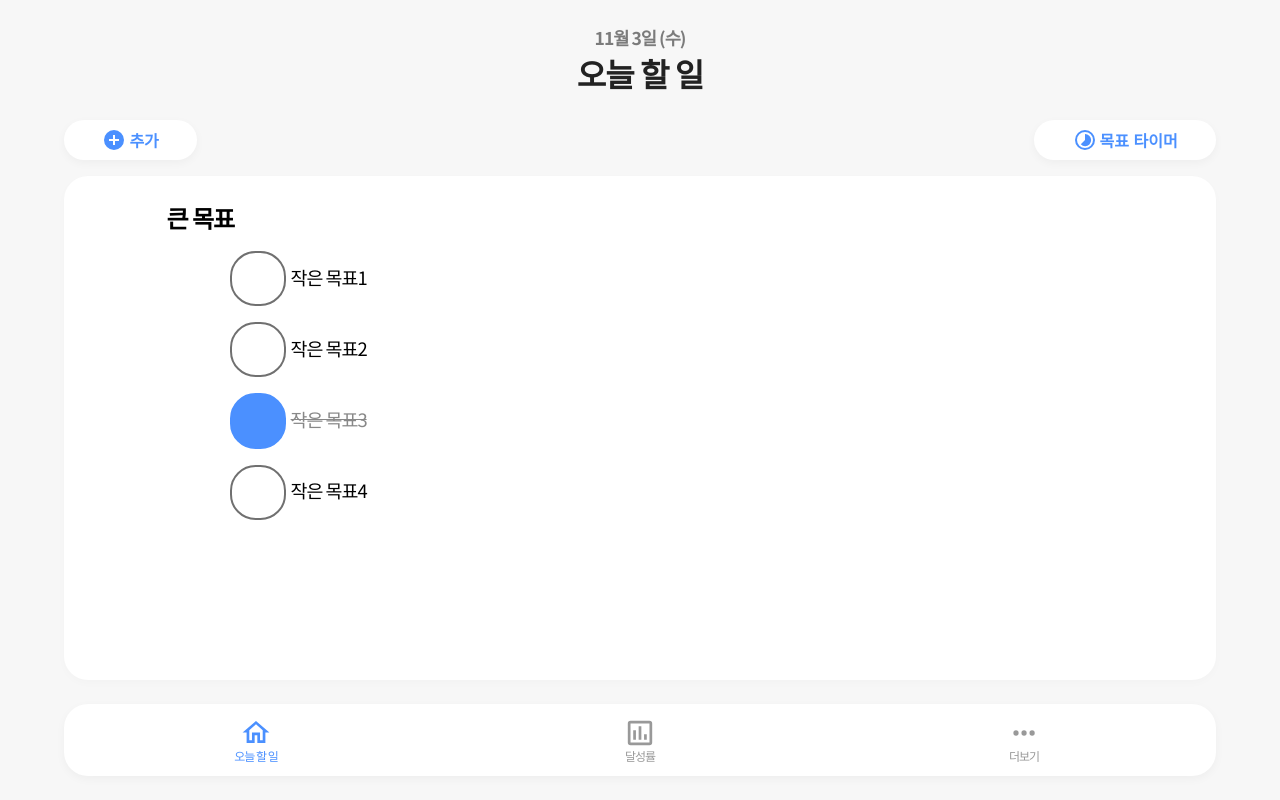
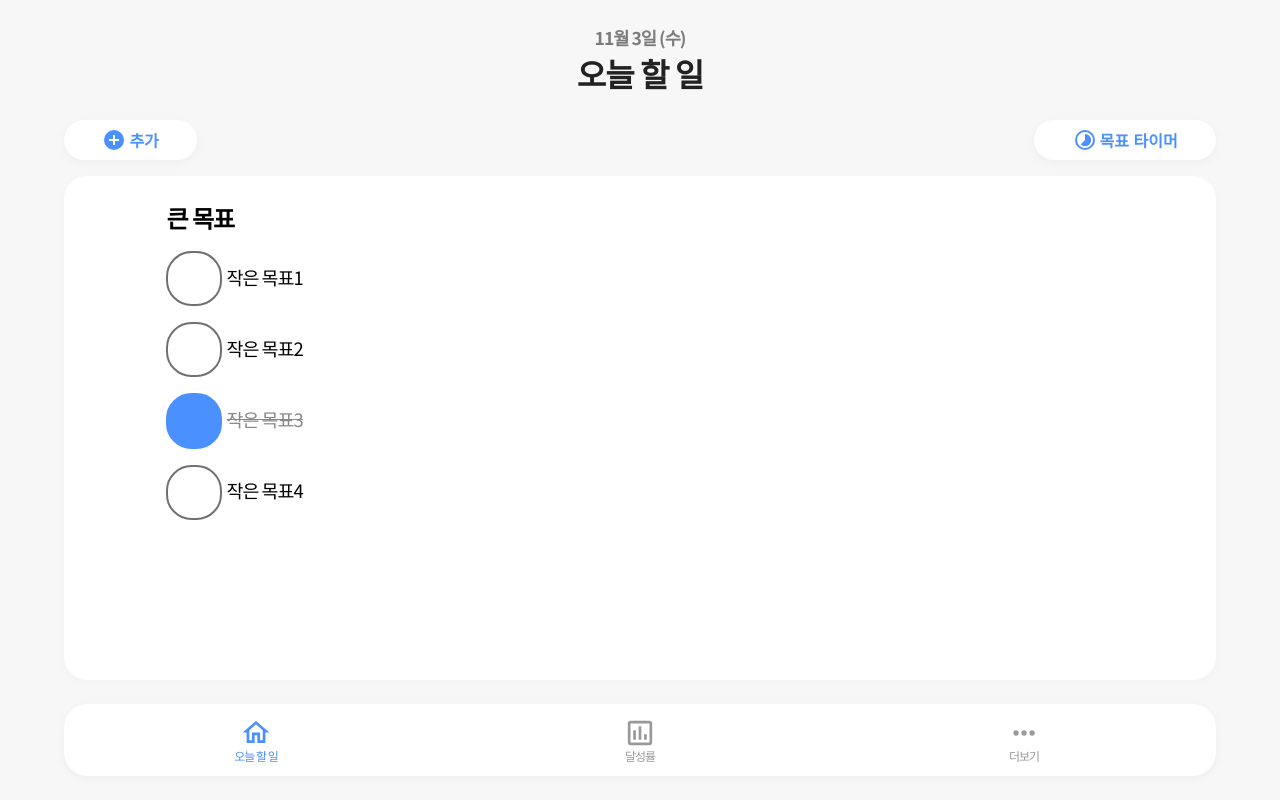
Before and after one commit to modoolist/modoolist, a Svelte app: page /app/todo in a window 1280 px wide. Built offline with nearby package versions, Linux system fonts and the light colour scheme.

Commit message:
작은 목표를 옆으로 붙임

```diff
--- a/src/routes/app/Todo.svelte
+++ b/src/routes/app/Todo.svelte
@@ -115,7 +115,7 @@ import { dataset_dev } from "svelte/internal";
     align-items: center;
     justify-content: flex-start;
     width: 100%;
-    padding: 1vh 5vw;
+    padding: 1vh 0vw;
   }
 
   .target {
```
